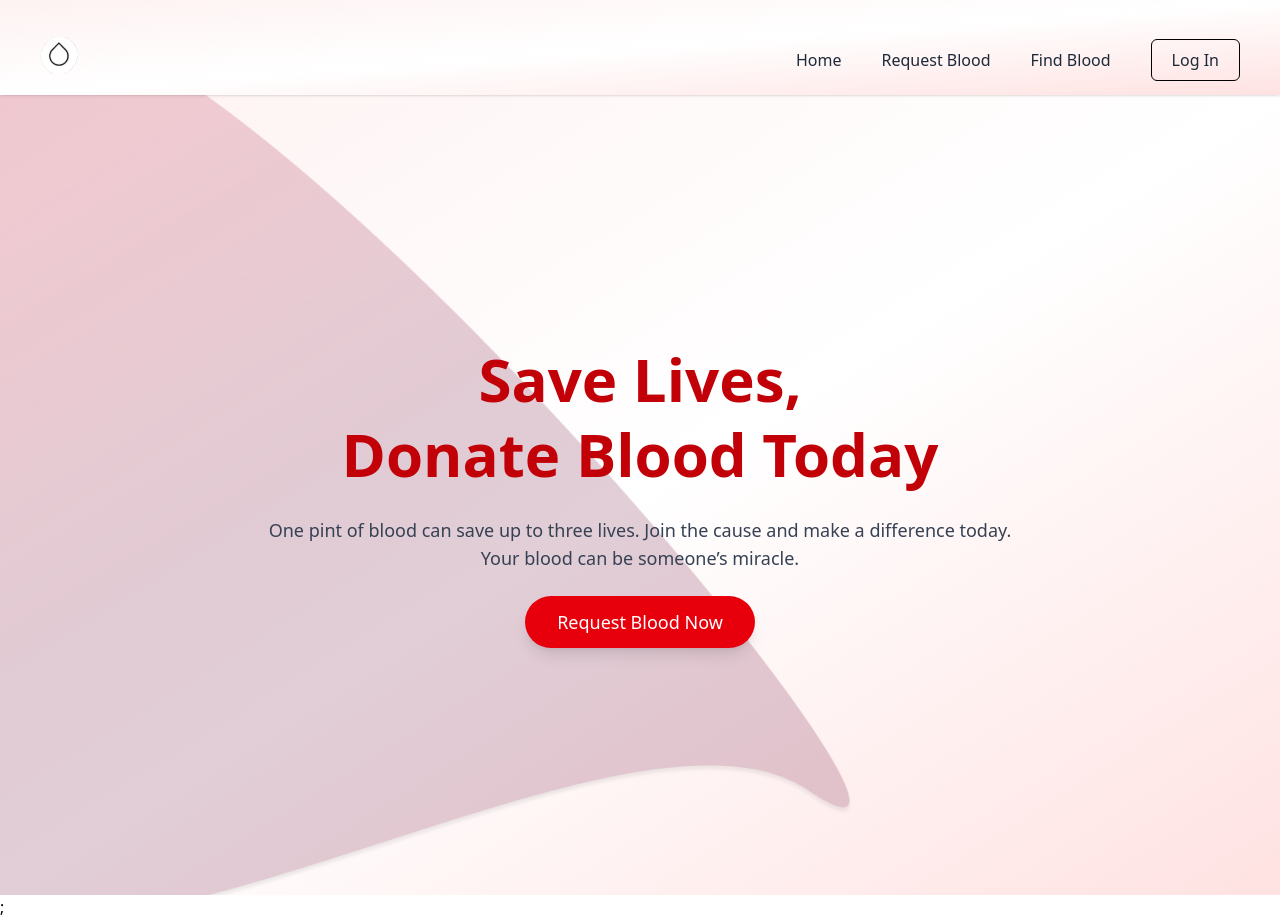
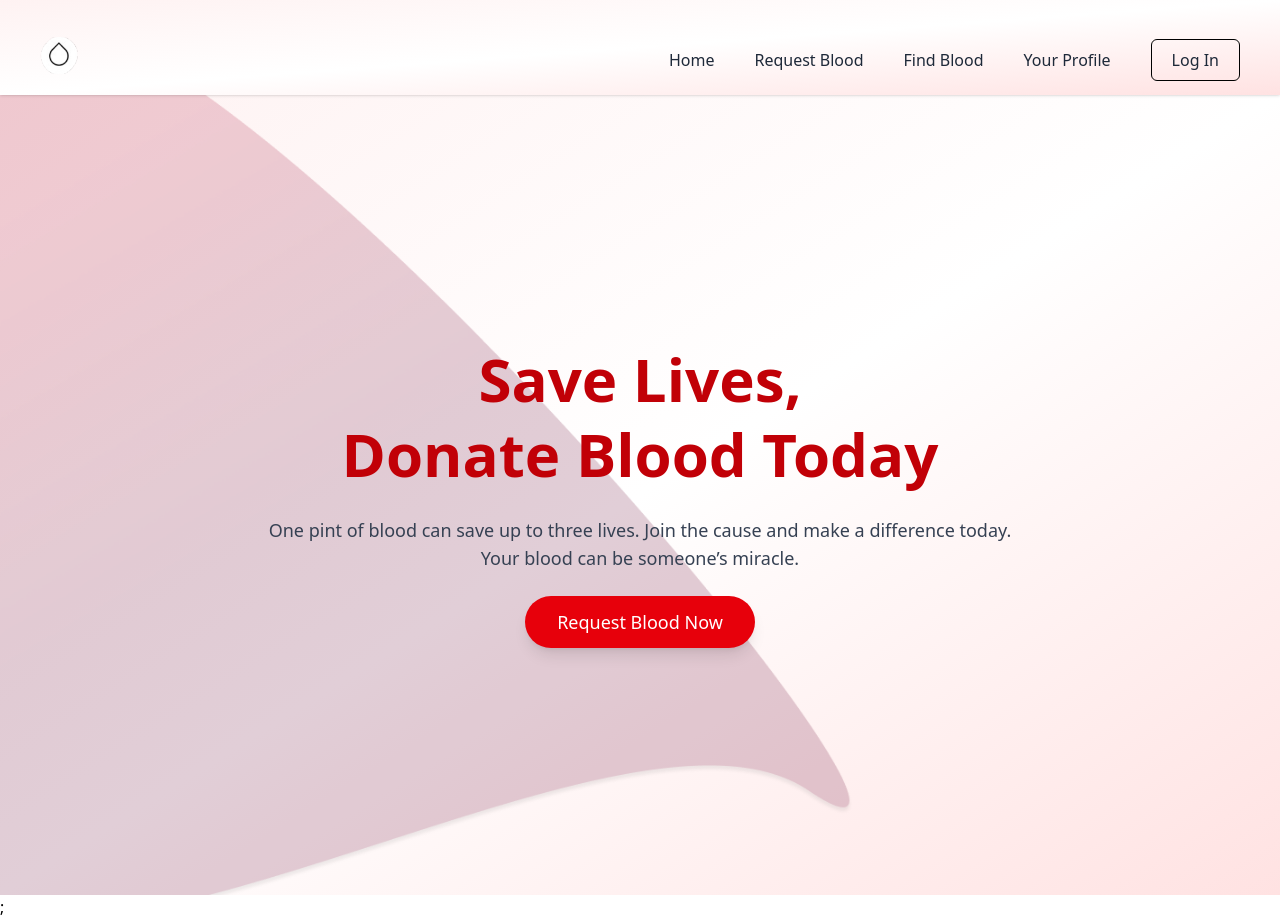
Before and after one commit to dhullubasnkot/BloodBankSystem, a React (Vite) app in the folder FrontEnd/: page / in a window 1280 px wide. Built offline with nearby package versions, Linux system fonts and the light colour scheme; no server answers.

Commit message:
update(navbar.jsx): changes made in navbar.jsx

```diff
--- a/FrontEnd/src/components/navbar.jsx
+++ b/FrontEnd/src/components/navbar.jsx
@@ -54,6 +54,12 @@ export default function Navbar() {
           >
             Find Blood
           </a>
+          <a
+            href="/userProfile"
+            className="hover:text-red-600 transition-colors duration-200"
+          >
+            Your Profile
+          </a>
 
           {/* Show "Register Now" only if logged in but not a donor */}
           {isLoggedIn && !isDonorRegistered && (
```
